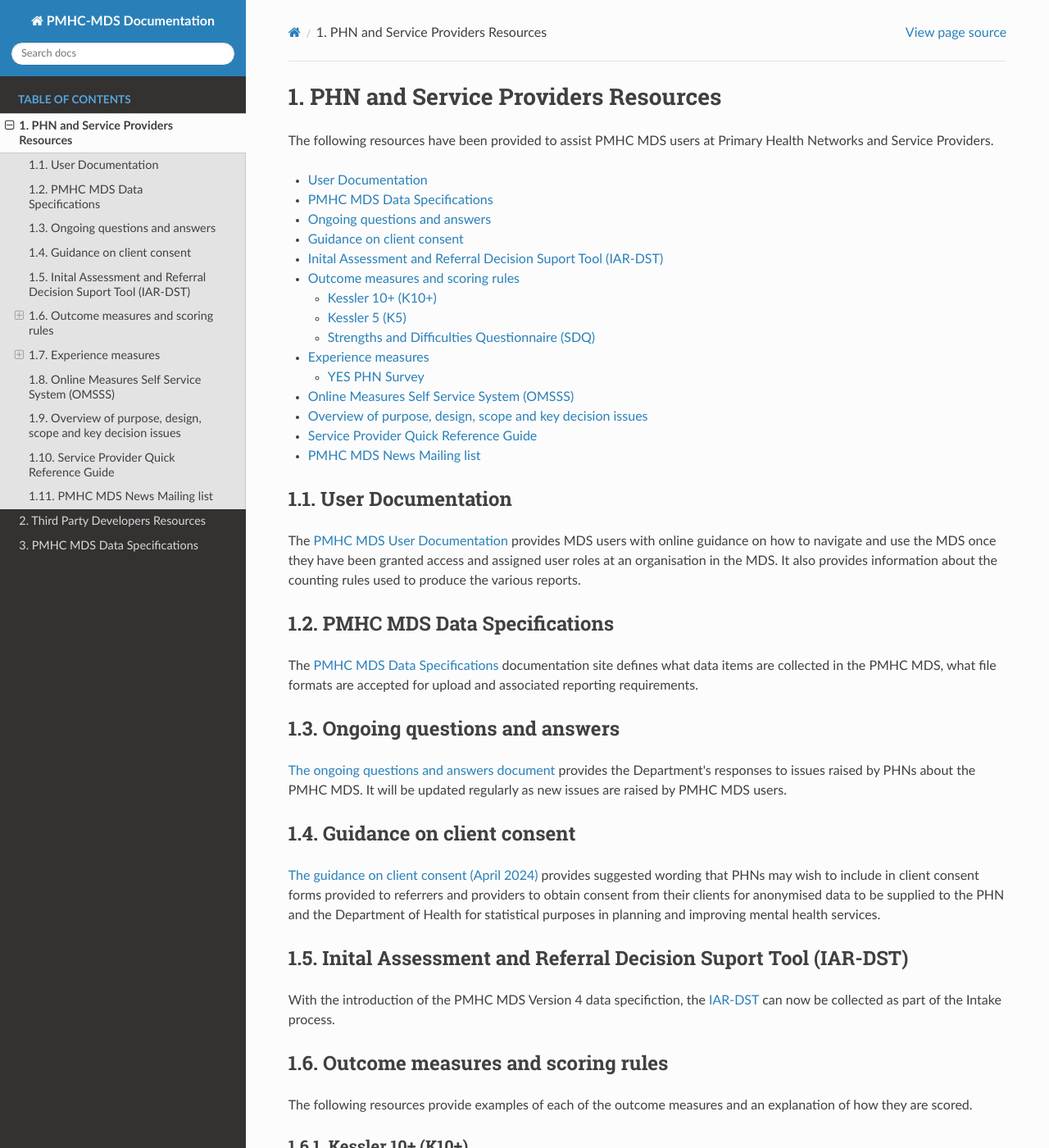
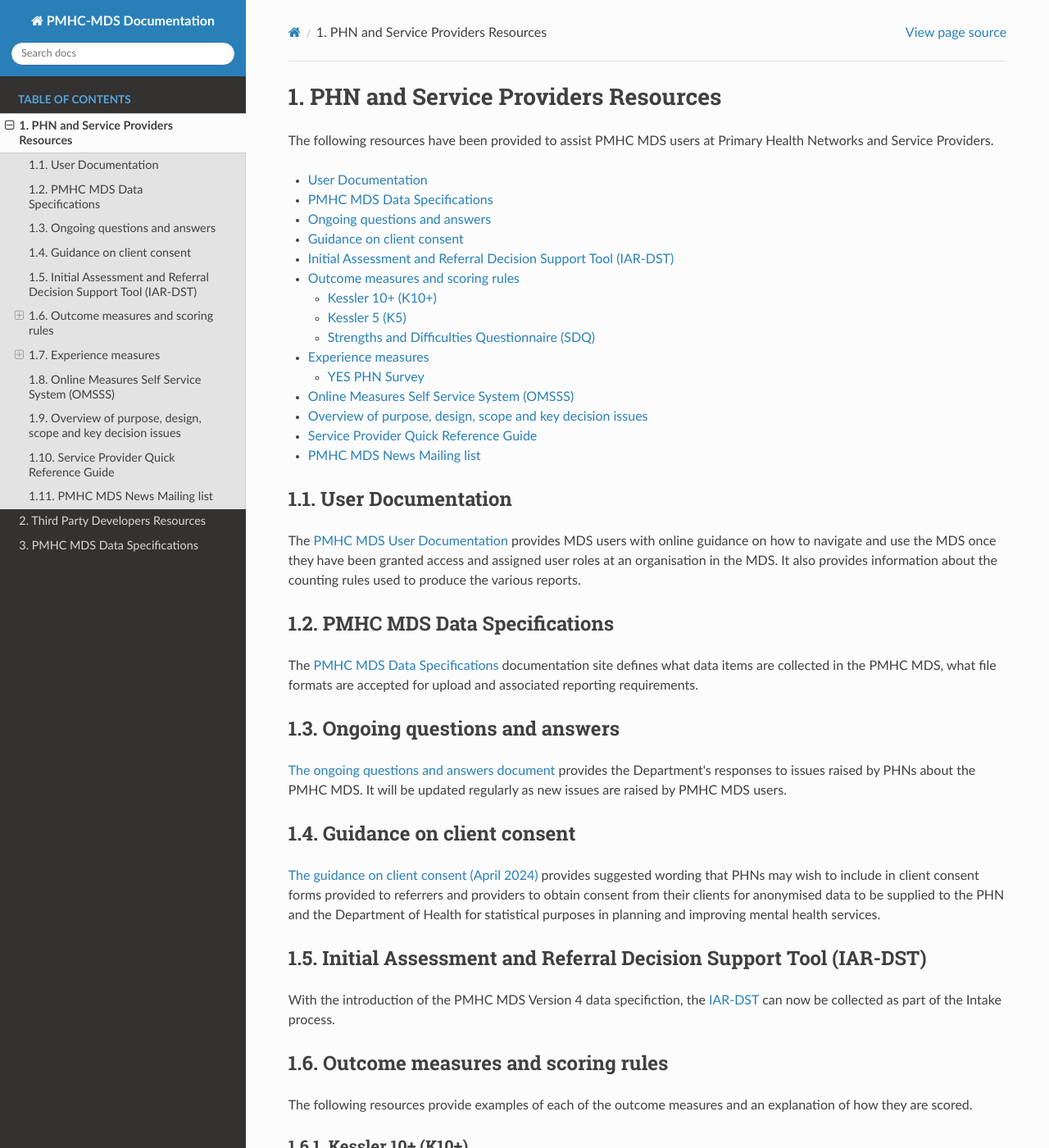
Before and after one commit to logicly-au/docs.pmhc-mds.com, a Sphinx documentation site: the page built from docs/phn-po-documentation.rst, in a window 1280 px wide and 1400 px high. Shown: the whole window at 82% size. Built offline with Sphinx 7.4.7 and the Read the Docs theme 3.1.0, drawn with Linux system fonts in a browser that asks for light colours.

Commit message:
Fixing spelling errors. (#11)
Co-authored-by: Jenni Bennett <jennib@Logicly-Mac16.local>

```diff
--- a/docs/phn-po-documentation.rst
+++ b/docs/phn-po-documentation.rst
@@ -50,8 +50,8 @@
 
 .. _iar-dst:
 
-Inital Assessment and Referral Decision Suport Tool (IAR-DST)
--------------------------------------------------------------
+Initial Assessment and Referral Decision Support Tool (IAR-DST)
+---------------------------------------------------------------
 
 With the introduction of the PMHC MDS Version 4 data specifiction, the `IAR-DST <https://docs.iar-dst.online>`__
 can now be collected as part of the Intake process.
```
